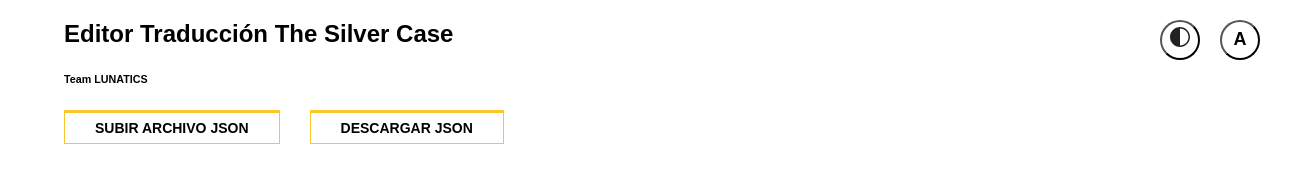
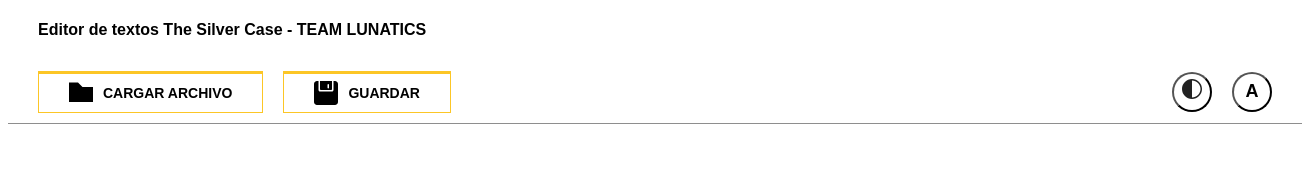
Before and after one commit to guipradi5/tsc-editor, a website built with Vite: page index.html in a window 1280 px wide. Shown: the whole page, 1302 px wide, since content can reach past the window. Built offline with nearby package versions, Linux system fonts and the light colour scheme.

Commit message:
Change UI

```diff
--- a/index.html
+++ b/index.html
@@ -1,31 +1,72 @@
 <!DOCTYPE HTML>
 <html lang="es">
+
 <head>
     <!-- when using the mode "code", it's important to specify charset utf-8 -->
     <meta charset="utf-8">
-    <title>Editor Traducción The Silver Case</title>
+    <title>Editor de textos The Silver Case</title>
 </head>
+
 <body>
+    <header>
+        <h4>Editor de textos The Silver Case - TEAM LUNATICS</h4>
+    </header>
     <div class="float-buttons">
+        <div class="actions-wrapper">
+            <div class="file-wrapper">
+                <label class="button" for="file">
+                    <svg xmlns="http://www.w3.org/2000/svg" width="24px" height="24px" viewBox="0 0 16 16" fill="none">
+                        <path d="M0 1H6L9 4H16V14H0V1Z" fill="#000000" />
+                    </svg>
+                    Cargar archivo
+                </label>
+                <input hidden id="file" type="file" />
+            </div>
+            <button class="button" id="download">
+                <svg xmlns="http://www.w3.org/2000/svg" xmlns:xlink="http://www.w3.org/1999/xlink"
+                    xmlns:sketch="http://www.bohemiancoding.com/sketch/ns" width="24px" height="24px"
+                    viewBox="0 0 32 32" version="1.1">
+
+                    <title>save-floppy</title>
+                    <desc>Created with Sketch Beta.</desc>
+                    <defs>
+
+                    </defs>
+                    <g id="Page-1" stroke="none" stroke-width="1" fill="none" fill-rule="evenodd" sketch:type="MSPage">
+                        <g id="Icon-Set-Filled" sketch:type="MSLayerGroup"
+                            transform="translate(-154.000000, -517.000000)" fill="#000000">
+                            <path
+                                d="M172,522 C172,521.447 172.448,521 173,521 C173.552,521 174,521.447 174,522 L174,526 C174,526.553 173.552,527 173,527 C172.448,527 172,526.553 172,526 L172,522 L172,522 Z M163,529 L177,529 C177.552,529 178,528.553 178,528 L178,517 L162,517 L162,528 C162,528.553 162.448,529 163,529 L163,529 Z M182,517 L180,517 L180,529 C180,530.104 179.104,531 178,531 L162,531 C160.896,531 160,530.104 160,529 L160,517 L158,517 C155.791,517 154,518.791 154,521 L154,545 C154,547.209 155.791,549 158,549 L182,549 C184.209,549 186,547.209 186,545 L186,521 C186,518.791 184.209,517 182,517 L182,517 Z"
+                                id="save-floppy" sketch:type="MSShapeGroup">
+
+                            </path>
+                        </g>
+                    </g>
+                </svg>
+                Guardar
+            </button>
+            <div id="fileName"></div>
+        </div>
+        <div class="other-buttons">
             <button id="darkTheme" title="Modo oscuro">
-            <svg xmlns="http://www.w3.org/2000/svg" height="24" viewBox="0 0 24 24" width="24"><path d="m12 22c5.5228475 0 10-4.4771525 10-10s-4.4771525-10-10-10-10 4.4771525-10 10 4.4771525 10 10 10zm0-1.5v-17c4.6944204 0 8.5 3.80557963 8.5 8.5 0 4.6944204-3.8055796 8.5-8.5 8.5z" fill="#212121"/></svg>
+                <svg xmlns="http://www.w3.org/2000/svg" height="24" viewBox="0 0 24 24" width="24">
+                    <path
+                        d="m12 22c5.5228475 0 10-4.4771525 10-10s-4.4771525-10-10-10-10 4.4771525-10 10 4.4771525 10 10 10zm0-1.5v-17c4.6944204 0 8.5 3.80557963 8.5 8.5 0 4.6944204-3.8055796 8.5-8.5 8.5z"
+                        fill="#212121" />
+                </svg>
             </button>
             <button id="font" title="Cambiar fuentes a las del juego">
                 A
             </button>
         </div>
-    <h2>Editor Traducción The Silver Case</h2>
-    <h6>Team LUNATICS</h6>
+
+    </div>
+    <div>
 
         <main>
-        <div id="loading"><h1>Cargando archivo...</h1><h4 id="percent">0</h4></div>
-        <div class="actions-wrapper">
-            <div class="file-wrapper">
-                <label class="button" for="file">Subir archivo JSON</label>
-                <input hidden id="file" type="file" />
-            </div>
-            <button class="button" id="download">Descargar JSON</button>
-            <div id="fileName"></div>
+            <div id="loading">
+                <h1>Cargando archivo...</h1>
+                <h4 id="percent">0</h4>
             </div>
             <div id="display-wrapper">
 
@@ -33,4 +74,5 @@
         </main>
         <script type="module" src="./main.js"></script>
 </body>
+
 </html>
--- a/style.css
+++ b/style.css
@@ -8,15 +8,23 @@
   src: url('./TT_CHIARO-B.ttf');
 }
 
+:root {
+  --tsc-yellow: #fcc626;
+  --dark-bg: rgb(9, 9, 20);
+}
+
 body {
   font-family: arial;
-  margin: 0 5%;
 }
 
 body.dark {
-  background: rgb(20, 20, 27);
-  background: rgb(9, 9, 20);
+  background: var(--dark-bg);
   color: white;
+}
+
+header,
+main {
+  padding: 0 30px;
 }
 
 .dark textarea {
@@ -29,16 +37,32 @@
   background-color: black;
 }
 
-.float-buttons {
-  display: flex;
-  align-content: center;
-  align-items: center;
-  gap: 20px;
-  position: fixed;
-  right: 20px;
+.dark .float-buttons {
+  background-color: var(--dark-bg);
 }
 
-.float-buttons button {
+.float-buttons {
+  background-color: white;
+  padding: 10px 30px;
+  display: flex;
+  align-items: center;
+  justify-content: space-between;
+  position: sticky;
+  top: 0;
+  width: calc(100% - 30px);
+  margin-bottom: 30px;
+  border-bottom: 1px rgba(0, 0, 0, 0.445) solid;
+  z-index: 1;
+}
+
+.other-buttons {
+  display: flex;
+  align-items: center;
+  justify-content: right;
+  gap: 20px;
+}
+
+.other-buttons button {
   background-color: white;
   border-radius: 100%;
   height: 40px;
@@ -49,8 +73,8 @@
   transition: all 0.3s ease;
 }
 
-.float-buttons button:hover {
-  background: #fcc626
+.other-buttons button:hover {
+  background: var(--tsc-yellow)
 }
 
 .dark #loading {
@@ -71,12 +95,11 @@
 .actions-wrapper {
   display: flex;
   align-items: center;
-  gap: 30px;
-  margin-bottom: 20px;
+  gap: 20px;
 }
 
 .dark .actions-wrapper .button {
-  color: #fcc626;
+  color: var(--tsc-yellow);
 }
 
 .dark .actions-wrapper .button:hover {
@@ -87,16 +110,27 @@
 .actions-wrapper .button {
   font-weight: bold;
   padding: 7px 30px;
-  border: #fcc626 1px solid;
+  border: var(--tsc-yellow) 1px solid;
   background-color: transparent;
   border-top-width: 3px;
   text-transform: uppercase;
   font-size: 14px;
   cursor: pointer;
+  display: flex;
+  justify-content: center;
+  align-items: center;
+}
+
+.actions-wrapper .button svg {
+  margin-right: 10px;
+}
+
+.dark .actions-wrapper .button svg {
+  filter: invert();
 }
 
 .actions-wrapper .button:hover {
-  background: #fcc626;
+  background: var(--tsc-yellow);
   background-position: 0%;
 }
 
@@ -204,17 +238,7 @@
 }
 
 
-
-
-
-
-
-
-
-
-
-
-::-webkit-scrollbar {
+body::-webkit-scrollbar {
   width: 10px;
   height: 10px;
 }
```
Lines whose indentation alone changed are shown as unchanged.
